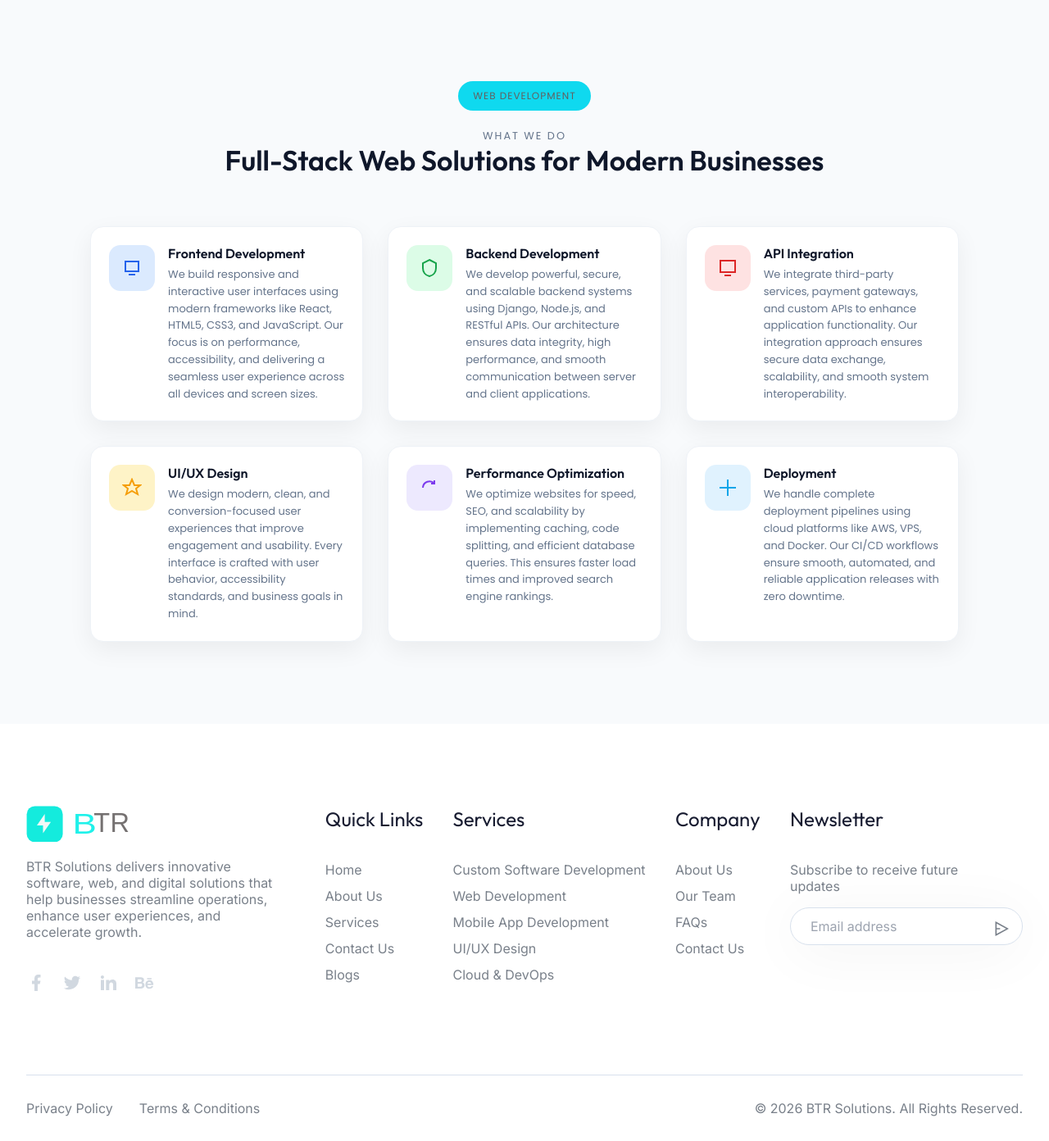
After one commit to MuhammadNouman769/btr_solutions, a Django app: page /web-development/ in a window 1280 px wide. The commit adds this page. Shown: the part 601-1993 px from the top of the page at 82% size. Run offline with Django 5.2, Linux system fonts and the light colour scheme; some libraries are stand-ins or nearby versions.

Commit message:
feat: Add web development and product development pages with routing and links

```diff
--- a/Templates/includes/header.html
+++ b/Templates/includes/header.html
@@ -204,8 +204,8 @@
           <a href="#!">Services ▼</a>
 
           <ul class="dropdown-menu">
-            <li><a href="#">Web Development</a></li>
-            <li><a href="#">Product Development</a></li>
+            <li><a href="{% url 'web_dev' %}">Web Development</a></li>
+            <li><a href="{% url 'product_dev' %}">Product Development</a></li>
            <li><a href="{% url 'sqa' %}">SQA</a></li>
            <li><a href="#">Staff Augmentation</a></li>
             <li><a href="#">DevOps & Cloud</a></li>
--- /dev/null
+++ b/Templates/services/web_development.html
@@ -0,0 +1,313 @@
+{% extends 'base.html' %}
+{% load static %}
+
+{% block title %}Web Development - BTR Solution{% endblock %}
+
+{% block content %}
+
+<link href="https://fonts.googleapis.com/css2?family=Poppins:wght@300;400;500;600;700&display=swap" rel="stylesheet">
+
+<style>
+
+/* ================= WRAPPER ================= */
+.webdev-page{
+    font-family:'Poppins',sans-serif;
+    background:#f8fafc;
+    color:#0f172a;
+}
+
+/* ================= HERO ================= */
+.webdev-hero{
+    height:75vh;
+    background:
+    linear-gradient(120deg, rgba(2,6,23,.88), rgba(55, 103, 105, 0.217)),
+    url('https://images.unsplash.com/photo-1498050108023-c5249f4df085?auto=format&fit=crop&w=1600&q=80');
+    background-size:cover;
+    background-position:center;
+    display:flex;
+    align-items:center;
+    justify-content:center;
+    text-align:center;
+    padding:20px;
+    color:white;
+}
+
+.webdev-hero-content{
+    max-width:900px;
+}
+
+.webdev-hero h1{
+    font-size:52px;
+    font-weight:700;
+    margin-bottom:18px;
+}
+
+.webdev-hero p{
+    font-size:18px;
+    line-height:1.8;
+    color:#e2e8f0;
+}
+
+.webdev-btn{
+    margin-top:28px;
+    display:inline-block;
+    padding:14px 34px;
+    background:#0af1f1;
+    color:rgb(94, 93, 93);
+    border-radius:10px;
+    font-weight:600;
+    text-decoration:none;
+    transition:.3s;
+}
+
+.webdev-btn:hover{
+    color:#0af1f1;
+    background:rgb(94, 93, 93);
+    transform:translateY(-3px);
+}
+
+/* ================= SECTION ================= */
+.webdev-section{
+    padding:100px 20px;
+    max-width:1100px;
+    margin:auto;
+}
+
+.webdev-badge{
+    display:inline-block;
+    background:#0fd9ef;
+    color:rgb(98, 96, 96);
+    padding:8px 18px;
+    border-radius:50px;
+    font-size:12px;
+    letter-spacing:1px;
+}
+
+.webdev-badge:hover{
+    background:rgb(94, 93, 93);
+    color:#0af1f1;
+}
+.webdev-title{
+    text-align:center;
+    margin:20px 0 70px;
+}
+
+.webdev-title h2{
+    font-size:34px;
+    font-weight:600;
+    margin-top:10px;
+}
+
+.webdev-title small{
+    color:#64748b;
+    letter-spacing:2px;
+}
+
+/* ================= GRID ================= */
+.webdev-grid{
+    display:grid;
+    grid-template-columns:repeat(3,1fr);
+    gap:30px;
+}
+
+/* ================= CARD ================= */
+.webdev-card{
+    background:white;
+    border-radius:16px;
+    padding:22px;
+    display:flex;
+    gap:16px;
+    box-shadow:0 10px 30px rgba(0,0,0,0.06);
+    transition:.3s;
+    border:1px solid #eef2f7;
+}
+
+.webdev-card:hover{
+    transform:translateY(-6px);
+    box-shadow:0 18px 40px rgba(0,0,0,0.12);
+}
+
+.webdev-icon{
+    width:56px;
+    height:56px;
+    border-radius:14px;
+    display:flex;
+    align-items:center;
+    justify-content:center;
+    flex-shrink:0;
+}
+
+/* ICON COLORS */
+.w1{background:#dbeafe;}
+.w2{background:#dcfce7;}
+.w3{background:#fee2e2;}
+.w4{background:#fef3c7;}
+.w5{background:#ede9fe;}
+.w6{background:#e0f2fe;}
+
+/* TEXT */
+.webdev-card h3{
+    font-size:16px;
+    margin-bottom:6px;
+    font-weight:600;
+}
+
+.webdev-card p{
+    font-size:13px;
+    color:#64748b;
+    line-height:1.6;
+}
+
+/* ================= RESPONSIVE ================= */
+@media(max-width:992px){
+    .webdev-grid{grid-template-columns:repeat(2,1fr);}
+    .webdev-hero h1{font-size:40px;}
+}
+
+@media(max-width:600px){
+    .webdev-grid{grid-template-columns:1fr;}
+    .webdev-hero h1{font-size:32px;}
+}
+
+</style>
+
+<div class="webdev-page">
+<!-- HERO -->
+<section class="webdev-hero">
+    <div class="webdev-hero-content">
+        <h1>Web Development Services</h1>
+        <p>
+            We design and develop high-performance, scalable and secure web applications
+            tailored for modern businesses. Our solutions combine clean architecture,
+            intuitive UI/UX, and industry best practices to ensure long-term growth,
+            maintainability, and user satisfaction.
+        </p>
+        <a href="#" class="webdev-btn">Start Your Project</a>
+    </div>
+</section>
+
+<!-- SERVICES -->
+<section class="webdev-section">
+
+    <div style="text-align:center;">
+        <span class="webdev-badge">WEB DEVELOPMENT</span>
+    </div>
+
+    <div class="webdev-title">
+        <small>WHAT WE DO</small>
+        <h2>Full-Stack Web Solutions for Modern Businesses</h2>
+    </div>
+
+    <div class="webdev-grid">
+
+        <!-- 1 -->
+        <div class="webdev-card">
+            <div class="webdev-icon w1">
+                <svg width="24" height="24" fill="none" stroke="#2563eb" stroke-width="2">
+                    <path d="M4 4h16v12H4z"/>
+                    <path d="M8 20h8"/>
+                </svg>
+            </div>
+            <div>
+                <h3>Frontend Development</h3>
+                <p>
+                    We build responsive and interactive user interfaces using modern frameworks like React,
+                    HTML5, CSS3, and JavaScript. Our focus is on performance, accessibility, and delivering
+                    a seamless user experience across all devices and screen sizes.
+                </p>
+            </div>
+        </div>
+
+        <!-- 2 -->
+        <div class="webdev-card">
+            <div class="webdev-icon w2">
+                <svg width="24" height="24" fill="none" stroke="#16a34a" stroke-width="2">
+                    <path d="M12 2l8 4v6c0 5-3 9-8 10-5-1-8-5-8-10V6l8-4z"/>
+                </svg>
+            </div>
+            <div>
+                <h3>Backend Development</h3>
+                <p>
+                    We develop powerful, secure, and scalable backend systems using Django, Node.js,
+                    and RESTful APIs. Our architecture ensures data integrity, high performance,
+                    and smooth communication between server and client applications.
+                </p>
+            </div>
+        </div>
+
+        <!-- 3 -->
+        <div class="webdev-card">
+            <div class="webdev-icon w3">
+                <svg width="24" height="24" fill="none" stroke="#dc2626" stroke-width="2">
+                    <path d="M3 3h18v14H3z"/>
+                    <path d="M8 21h8"/>
+                </svg>
+            </div>
+            <div>
+                <h3>API Integration</h3>
+                <p>
+                    We integrate third-party services, payment gateways, and custom APIs to enhance
+                    application functionality. Our integration approach ensures secure data exchange,
+                    scalability, and smooth system interoperability.
+                </p>
+            </div>
+        </div>
+
+        <!-- 4 -->
+        <div class="webdev-card">
+            <div class="webdev-icon w4">
+                <svg width="24" height="24" fill="none" stroke="#f59e0b" stroke-width="2">
+                    <path d="M12 2l3 7h7l-5 4 2 7-7-4-7 4 2-7-5-4h7z"/>
+                </svg>
+            </div>
+            <div>
+                <h3>UI/UX Design</h3>
+                <p>
+                    We design modern, clean, and conversion-focused user experiences that improve
+                    engagement and usability. Every interface is crafted with user behavior,
+                    accessibility standards, and business goals in mind.
+                </p>
+            </div>
+        </div>
+
+        <!-- 5 -->
+        <div class="webdev-card">
+            <div class="webdev-icon w5">
+                <svg width="24" height="24" fill="none" stroke="#7c3aed" stroke-width="2">
+                    <path d="M4 12a8 8 0 0114-5"/>
+                    <path d="M18 3v4h-4"/>
+                </svg>
+            </div>
+            <div>
+                <h3>Performance Optimization</h3>
+                <p>
+                    We optimize websites for speed, SEO, and scalability by implementing caching,
+                    code splitting, and efficient database queries. This ensures faster load times
+                    and improved search engine rankings.
+                </p>
+            </div>
+        </div>
+
+        <!-- 6 -->
+        <div class="webdev-card">
+            <div class="webdev-icon w6">
+                <svg width="24" height="24" fill="none" stroke="#0ea5e9" stroke-width="2">
+                    <path d="M12 2v20"/>
+                    <path d="M2 12h20"/>
+                </svg>
+            </div>
+            <div>
+                <h3>Deployment</h3>
+                <p>
+                    We handle complete deployment pipelines using cloud platforms like AWS, VPS,
+                    and Docker. Our CI/CD workflows ensure smooth, automated, and reliable
+                    application releases with zero downtime.
+                </p>
+            </div>
+        </div>
+
+    </div>
+</section>
+</div>
+
+{% endblock %}
--- a/apps/main/urls.py
+++ b/apps/main/urls.py
@@ -16,4 +16,6 @@ urlpatterns = [
     path('terms-conditions/', views.term_condition, name='term_condition'),
     path('privacy-policy/', views.privacy_policy, name='privacy_policy'),
     path('sqa/', views.sqa, name='sqa'),
+    path('web-development/', views.web_dev, name='web_dev'),
+    path('product-development/', views.product_dev, name='product_dev'),
 ]
--- a/apps/main/views.py
+++ b/apps/main/views.py
@@ -43,3 +43,9 @@ def privacy_policy(request):
 
 def sqa(request):
     return render(request, 'services/sqa.html')
+
+def web_dev(request):
+    return render(request, 'services/web_development.html')
+
+def product_dev(request):
+    return render(request, 'services/product_dev.html')
```
Also changed, not shown: Templates/services/product_dev.html (added, +318 -0 lines).
